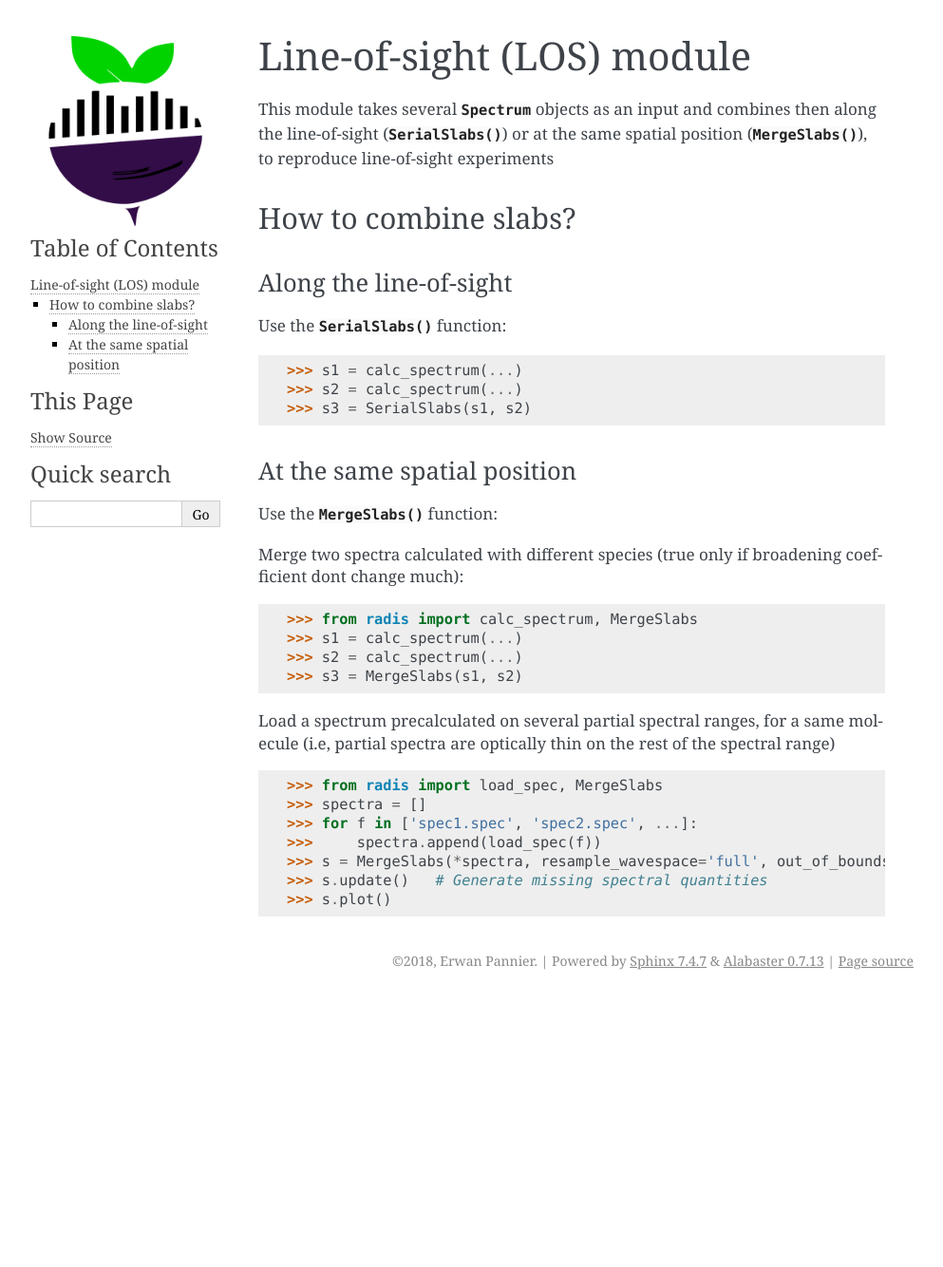
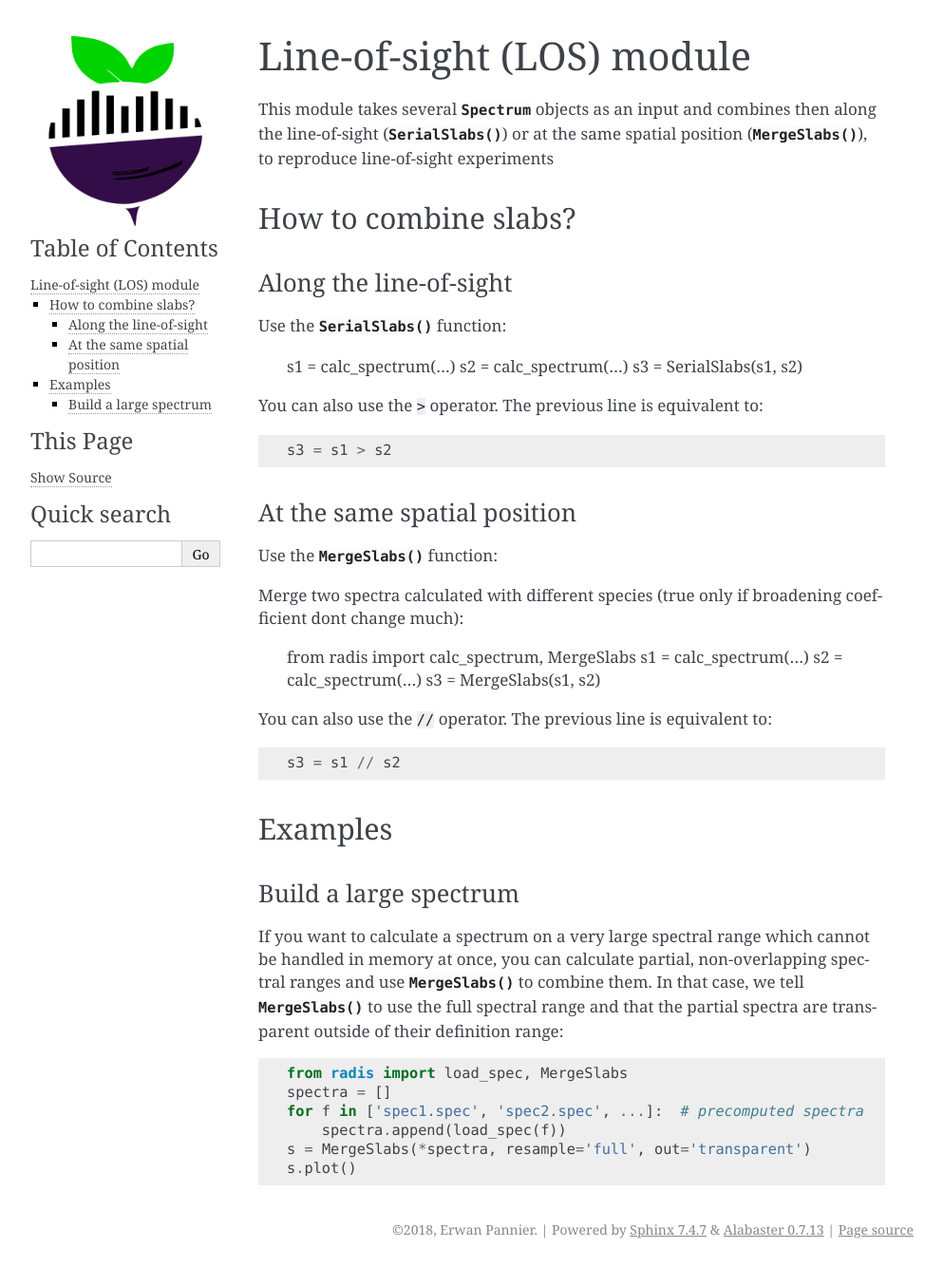
Before and after one commit to radis/radis, a Sphinx documentation site: the page built from docs/los/index.rst, in a window 1280 px wide. Shown: the whole page at 95% size, without its empty margins (148-1141 px from the left). Built offline with Sphinx 7.4.7, drawn with Linux system fonts in a browser that asks for light colours; pages that are not in the unit, such as notebooks, are missing from menus; before the commit the page ends 1051 px from its top, so only the background shows below that.

Commit message:
(docs) explicitely mention new operators, reorganize the How to? part, add more docs and links

```diff
--- a/docs/conf.py
+++ b/docs/conf.py
@@ -83,6 +83,10 @@ extensions = [
 # Reference other packages
 intersphinx_mapping = {'joblib': ('https://joblib.readthedocs.io/en/latest/', None),
                        'astroquery': ('http://astroquery.readthedocs.io/en/latest/', None),
+                       'numpy': ('https://docs.scipy.org/doc/numpy/', None),
+                       'matplotlib': ('https://matplotlib.org/', None),
+                       'pandas': ('https://pandas.pydata.org/pandas-docs/stable/', None),
+                       'scipy': ('http://docs.scipy.org/doc/scipy/reference', None),
                        }
 
 napoleon_google_docstring = False
--- a/docs/los/index.rst
+++ b/docs/los/index.rst
@@ -18,9 +18,14 @@ Along the line-of-sight
 
 Use the :func:`~radis.los.slabs.SerialSlabs` function:
 
-        >>> s1 = calc_spectrum(...)
-        >>> s2 = calc_spectrum(...)
-        >>> s3 = SerialSlabs(s1, s2)
+    s1 = calc_spectrum(...)
+    s2 = calc_spectrum(...)
+    s3 = SerialSlabs(s1, s2)
+
+You can also use the ``>`` operator. The previous line
+is equivalent to::
+
+    s3 = s1 > s2
 
 
 At the same spatial position
@@ -31,19 +36,33 @@ Use the :func:`~radis.los.slabs.MergeSlabs` function:
 Merge two spectra calculated with different species (true only if broadening
 coefficient dont change much):
 
-    >>> from radis import calc_spectrum, MergeSlabs
-    >>> s1 = calc_spectrum(...)
-    >>> s2 = calc_spectrum(...)
-    >>> s3 = MergeSlabs(s1, s2)
+    from radis import calc_spectrum, MergeSlabs
+    s1 = calc_spectrum(...)
+    s2 = calc_spectrum(...)
+    s3 = MergeSlabs(s1, s2)
 
-Load a spectrum precalculated on several partial spectral ranges, for a same
-molecule (i.e, partial spectra are optically thin on the rest of the spectral
-range)
+You can also use the ``//`` operator. The previous line
+is equivalent to::
 
-    >>> from radis import load_spec, MergeSlabs
-    >>> spectra = []
-    >>> for f in ['spec1.spec', 'spec2.spec', ...]:
-    >>>     spectra.append(load_spec(f))
-    >>> s = MergeSlabs(*spectra, resample_wavespace='full', out_of_bounds='transparent')
-    >>> s.update()   # Generate missing spectral quantities
-    >>> s.plot()
+    s3 = s1 // s2
+
+
+Examples
+========
+
+Build a large spectrum
+----------------------
+
+If you want to calculate a spectrum on a very large spectral range which
+cannot be handled in memory at once, you can calculate partial, non-overlapping
+spectral ranges and use :func:`~radis.los.slabs.MergeSlabs` to combine them.
+In that case, we tell :func:`~radis.los.slabs.MergeSlabs` to use the full
+spectral range and that the partial spectra are transparent outside of their
+definition range::
+
+    from radis import load_spec, MergeSlabs
+    spectra = []
+    for f in ['spec1.spec', 'spec2.spec', ...]:  # precomputed spectra
+        spectra.append(load_spec(f))
+    s = MergeSlabs(*spectra, resample='full', out='transparent')
+    s.plot()
```
Also changed, not shown: docs/spectrum/howto.rst (+263 -171 lines), 3 other files.
